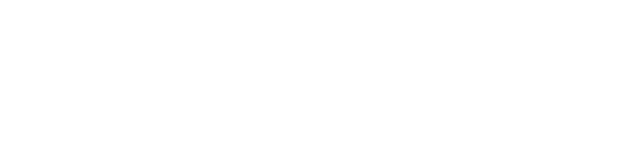
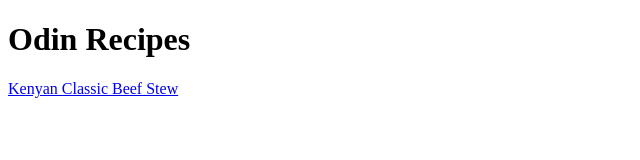
Before and after one commit to markus254/odin-recipes, a plain HTML site: page index.html in a window 1280 px wide. Shown: the whole page, without its empty margins (0-640 px from the left). Drawn offline with Linux system fonts and the light colour scheme.

Commit message:
link first recipe page to home page

```diff
--- a/index.html
+++ b/index.html
@@ -2,9 +2,11 @@
 <html lang="en">
     <head>
         <meta charset="utf-8">
-        <title>Markus Recipes</title>
+        <title>Mark's Recipes</title>
     </head>
     <body>
+        <h1>Odin Recipes</h1>
 
+        <a href="recipes/beef-stew.html">Kenyan Classic Beef Stew</a>
     </body>
 </html>
```
